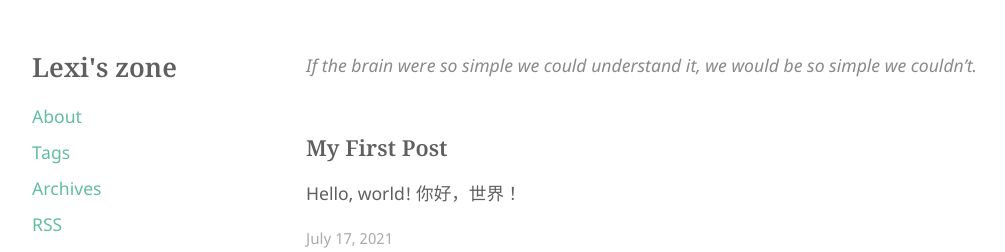
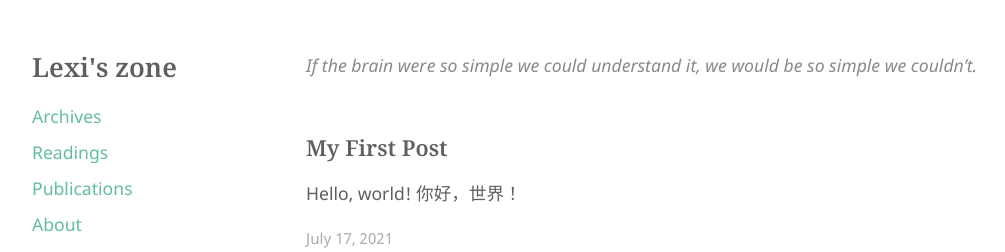
Before and after one commit to lexinwei/lexinwei.github.io, a plain HTML site: page index.html in a window 1280 px wide. Shown: the top 252 px of the page, without its empty margins (4-1009 px from the left). Drawn offline with Linux system fonts and the light colour scheme.

Commit message:
rebuilding site Sat Jul 17 23:17:45 CST 2021

```diff
--- a/index.html
+++ b/index.html
@@ -44,11 +44,13 @@
 
   <div class="nav-menu">
 
+    <a class="color-link nav-link" href="/archives/">Archives</a>
+
+    <a class="color-link nav-link" href="/readings/">Readings</a>
+
+    <a class="color-link nav-link" href="/publications/">Publications</a>
+
     <a class="color-link nav-link" href="/about/">About</a>
-
-    <a class="color-link nav-link" href="/tags/">Tags</a>
-
-    <a class="color-link nav-link" href="/archives/">Archives</a>
 
   <a class="color-link nav-link" href="https://lexinwei.github.io/index.xml" target="_blank" rel="noopener" type="application/rss+xml">RSS</a>
 </div>
```
Also changed, not shown: 404.html (+6 -4 lines), about/index.html (+6 -4 lines), post/my-first-post/index.html (+6 -4 lines), publications/index.html (+6 -4 lines), tags/index.html (+6 -4 lines).
